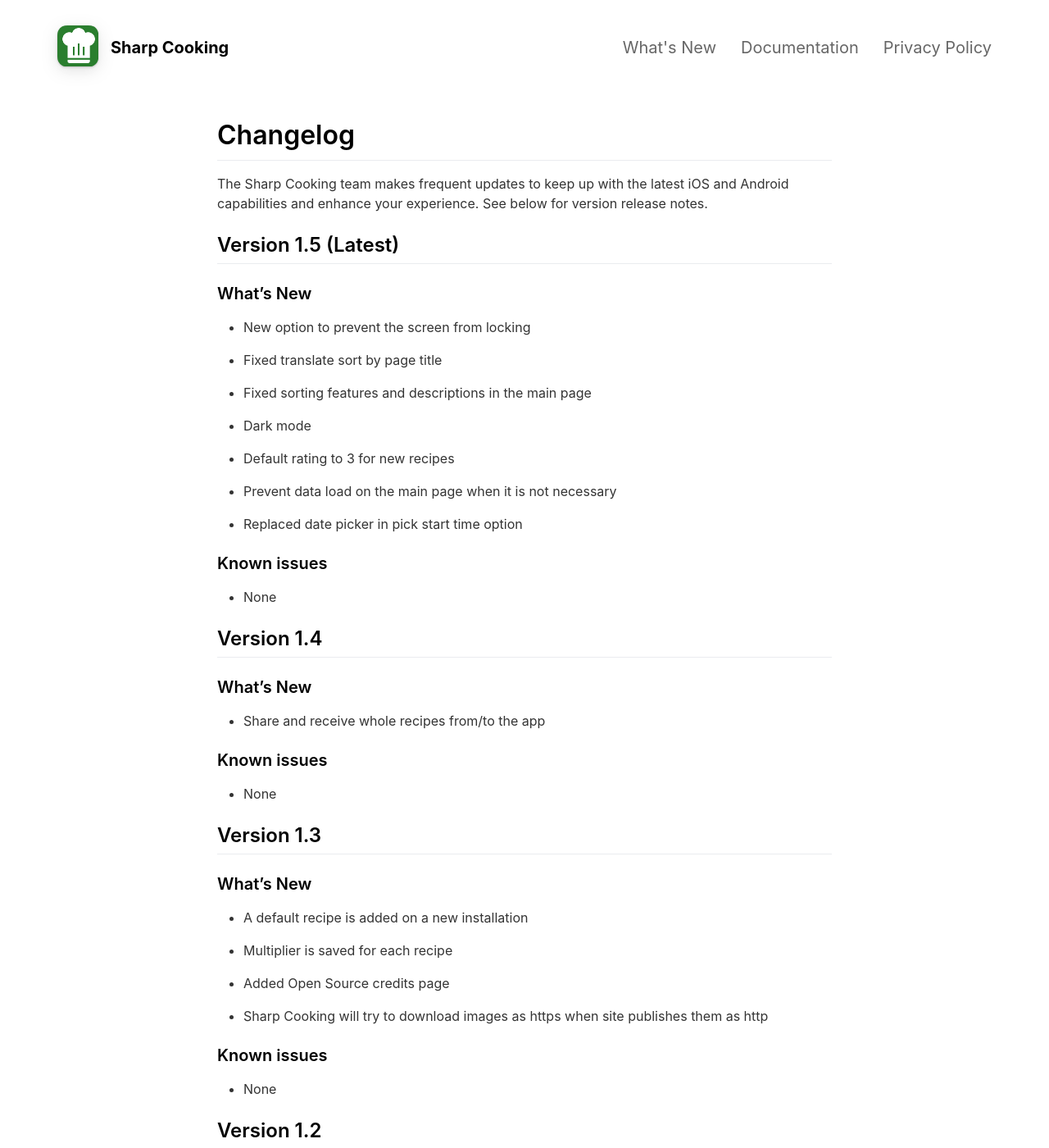
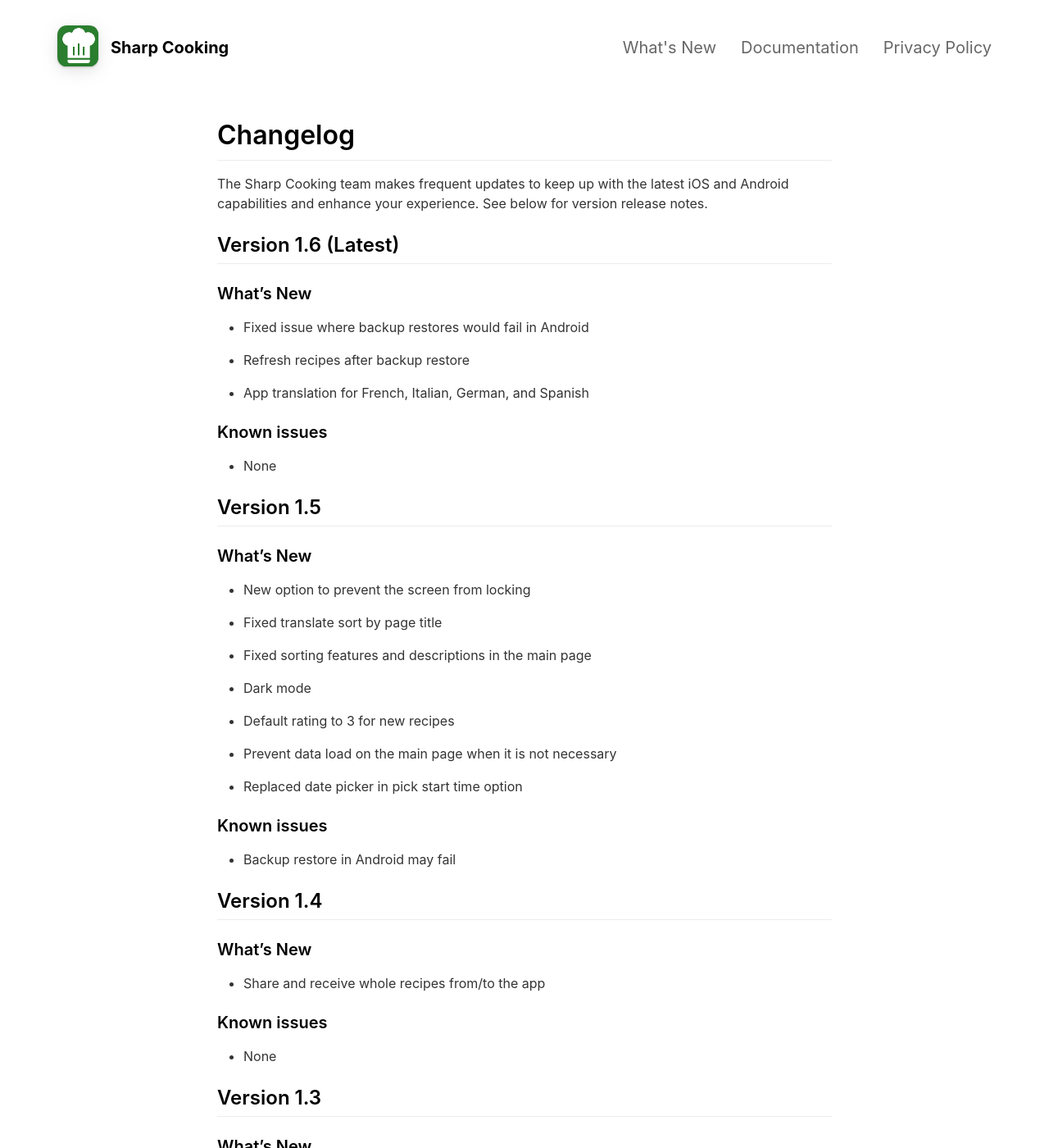
Before and after one commit to jlucaspains/sharp-cooking-pages, a Jekyll site: the page built from _pages/changelog.md, in a window 1280 px wide and 1400 px high. Shown: the whole window at 82% size. Built offline with Jekyll 4.4.1, drawn with Linux system fonts in a browser that asks for light colours; nearby versions of some CDN libraries; some of the changed text lies outside the part shown.

```diff
--- /dev/null
+++ b/_data/releasenotes_deDE.json
@@ -0,0 +1,14 @@
+[
+    {
+        "version": "1.6",
+        "latest": true,
+        "new": [
+            "Problem behoben, bei dem Backup-Wiederherstellungen in Android fehlgeschlagen sind",
+            "Rezepte nach Backup-Wiederherstellung aktualisieren",
+            "App-Übersetzung für Französisch, Italienisch, Deutsch und Spanisch"
+        ],
+        "knownIssues": [
+            "None"
+        ]
+    }
+]
--- a/_data/releasenotes_enUS.json
+++ b/_data/releasenotes_enUS.json
@@ -75,7 +75,7 @@
     },
     {
         "version": "1.5",
-        "latest": true,
+        "latest": false,
         "new": [
             "New option to prevent the screen from locking",
             "Fixed translate sort by page title",
@@ -86,6 +86,18 @@
             "Replaced date picker in pick start time option"
         ],
         "knownIssues": [
+            "Backup restore in Android may fail"
+        ]
+    },
+    {
+        "version": "1.6",
+        "latest": true,
+        "new": [
+            "Fixed issue where backup restores would fail in Android",
+            "Refresh recipes after backup restore",
+            "App translation for French, Italian, German, and Spanish"
+        ],
+        "knownIssues": [
             "None"
         ]
     }
--- a/_pages/changelog.md
+++ b/_pages/changelog.md
@@ -24,11 +24,10 @@ The Sharp Cooking team makes frequent updates to keep up with the latest iOS and
 ## **Roadmap**
 > Below features are currently being evaluated or under development. The development team cannot guarantee that all features listed here will be delivered in the next version.
 
-- (Released in v1.3) show default recipes on first install
-- (Released in v1.3) save last multiplier used for each recipe
-- (Released in v1.4) share recipe with image
 - (Released in v1.5) sorting options
 - (Released in v1.5) dark mode
+- (In progress - v1.6) Translation to Italian, German, Spanish, and French
+- (In Progress - future) Focus mode
 - (Not Started) Picture gallery in a recipe
 - (Not Started) Automatic storage management of app images
 - (Not Started) Unit of measure conversions
```
Also changed, not shown: _data/releasenotes_es.json (added, +14 -0 lines), _data/releasenotes_fr.json (added, +14 -0 lines), _data/releasenotes_itIT.json (added, +14 -0 lines), _data/releasenotes_ptBR.json (+13 -1 lines), _pages/documentation.md (+1 -1 lines).
